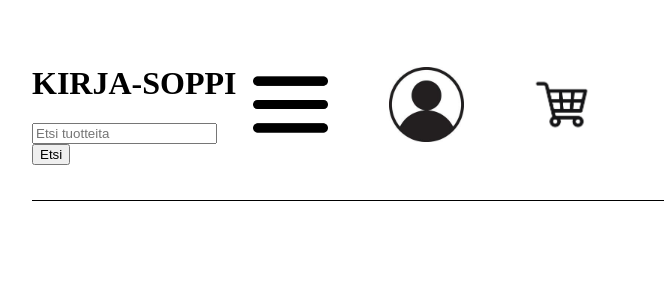
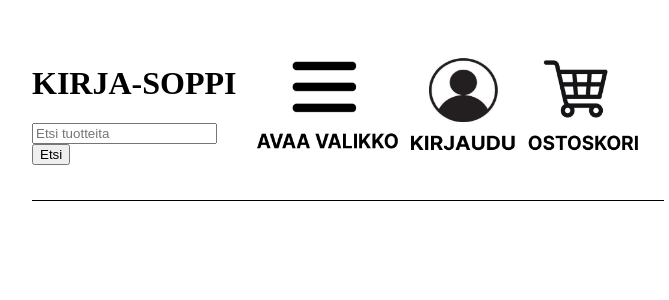
Before and after one commit to Kirjakauppias/ohjelmointi45ops, a PHP site: page / in a window 1280 px wide. Shown: the top 300 px of the page, without its empty margins (292-961 px from the left). Run offline with PHP 8.4, Linux system fonts and the light colour scheme.

Commit message:
2.11.18:13

```diff
--- a/index.php
+++ b/index.php
@@ -24,13 +24,13 @@
         <!--MENU & KIRJAUTUMINEN & OSTOSKORI-->
         <div class="menu-log-cart-container">
             <div class="menu">
-                <a href=""><img src="images/menu.png"></a>
+                <a href=""><img src="images/menutext.png"></a>
             </div>
             <div class="log">
-                <a href=""><img src="images/login.jpg"></a>
+                <a href=""><img src="images/logtext.png"></a>
             </div>
             <div class="cart">
-                <a href=""><img src="images/shoppingcart.jpg"></a>
+                <a href=""><img src="images/carttext.png"></a>
             </div>
         </div>
 
--- a/styles/style.css
+++ b/styles/style.css
@@ -40,24 +40,29 @@ header {
     justify-content: space-between;
 }
 
-.menu-log-cart-container img {
-    height: 75px;
-    width: 75px;
-}
-
 .menu {
 
 }
 
 .menu img {
-    height: 75px;
-    width: 75px;
+    width: 150px;
+    height: 100px;
 }
 
 .log {
 
 }
 
+.log img {
+    width: 120px;
+    height: 100px;
+}
+
 .cart {
 
 }
+
+.cart img {
+    width: 120px;
+    height: 100px;
+}
```
Also changed, not shown: images/carttext.png (added), images/login.jpg (deleted), images/logtext.png (added), images/menu.png (deleted), images/menutext.png (added), images/shoppingcart.jpg (deleted).
